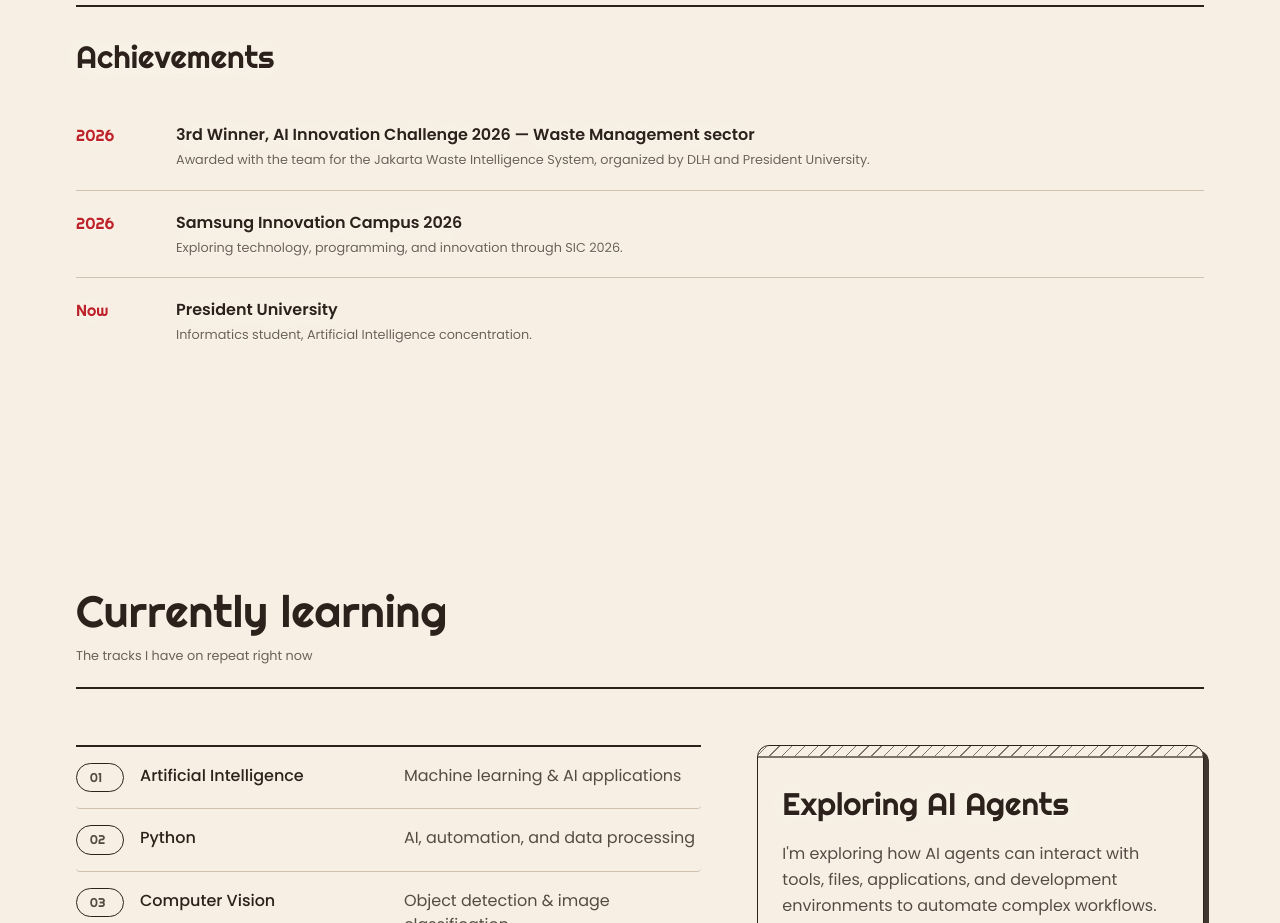
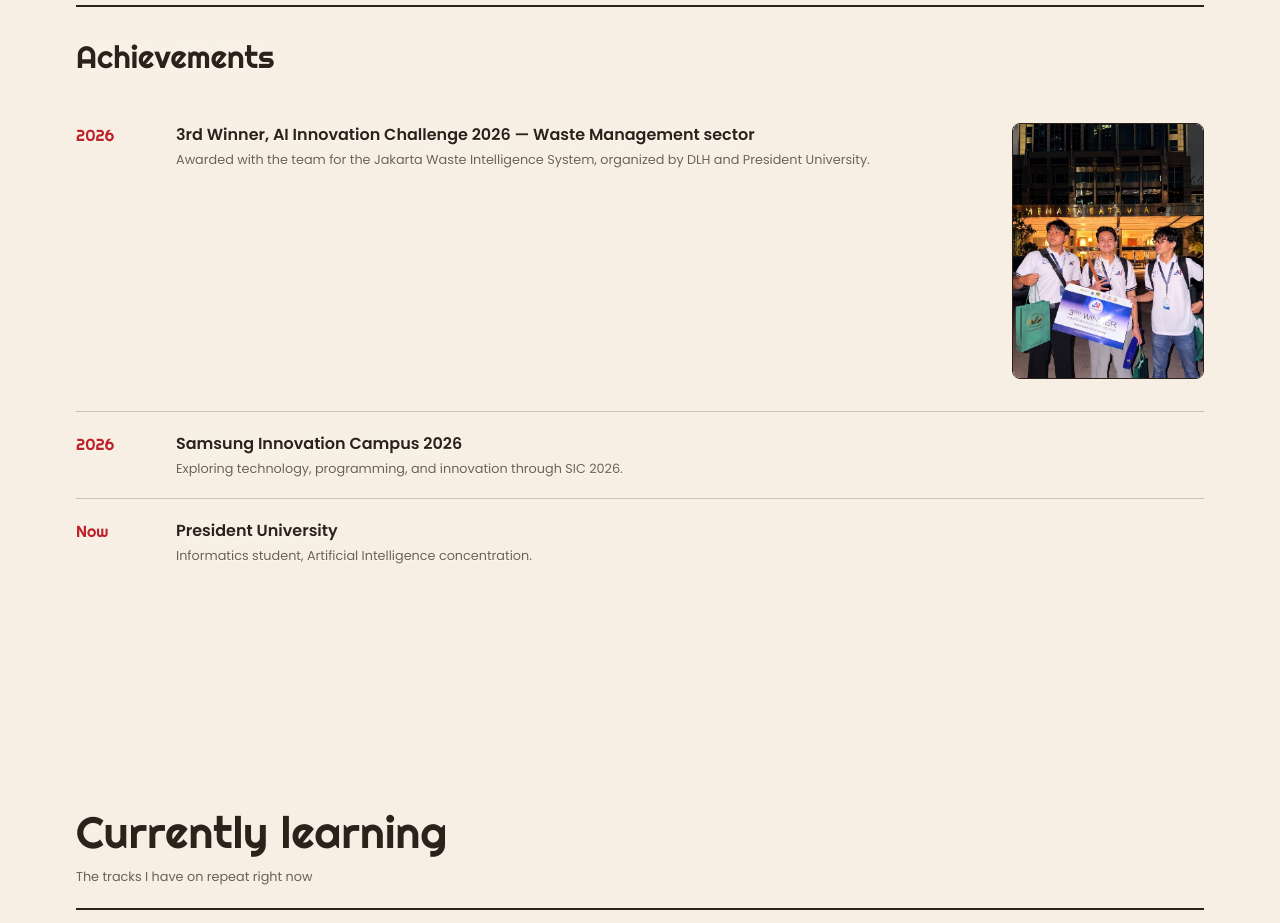
Before and after one commit to Ellbaayy/porto-GHBS, a Next.js app: page / in a window 1280 px wide. Shown: the part 4100-5023 px from the top of the page. Built offline with nearby package versions, Linux system fonts and the light colour scheme.

Commit message:
feat: showcase AI Innovation Challenge 2026 award photo

```diff
--- a/src/components/Projects.tsx
+++ b/src/components/Projects.tsx
@@ -1,6 +1,7 @@
 "use client";
 
 import { useCallback, useEffect, useRef, useState } from "react";
+import Image from "next/image";
 import { ChevronLeft, ChevronRight, CodeXml, ExternalLink } from "lucide-react";
 import gsap from "gsap";
 import { projects, achievements } from "@/data/portfolio";
@@ -168,7 +169,26 @@ export function Projects() {
                 className="grid grid-cols-[80px_1fr] gap-5 items-start py-5 border-b border-rule last:border-b-0 text-safe"
               >
                 <span className="font-display text-base text-accent tabular">{a.year}</span>
-                <div>
+                <div className="min-w-0">
+                  {a.image && (
+                    <a
+                      href={a.image}
+                      target="_blank"
+                      rel="noopener noreferrer"
+                      aria-label={`${a.title} (opens award photo in new tab)`}
+                      className="achievement-photo block float-right w-32 sm:w-40 md:w-48 ml-4 mb-3 rounded-md border-[1.5px] border-ink overflow-hidden no-underline"
+                    >
+                      <span className="relative block aspect-[3/4] bg-paper-2">
+                        <Image
+                          src={a.image}
+                          alt={a.alt ?? a.title}
+                          fill
+                          sizes="(max-width: 640px) 128px, (max-width: 768px) 160px, 192px"
+                          className="object-cover"
+                        />
+                      </span>
+                    </a>
+                  )}
                   <strong className="block text-base mb-1 text-ink">{a.title}</strong>
                   <p className="m-0 text-muted text-sm">{a.desc}</p>
                 </div>
--- a/src/data/portfolio.ts
+++ b/src/data/portfolio.ts
@@ -108,11 +108,19 @@ export const projects: Project[] = [
   },
 ];
 
-export const achievements = [
+export const achievements: {
+  year: string;
+  title: string;
+  desc: string;
+  image?: string;
+  alt?: string;
+}[] = [
   {
     year: "2026",
     title: "3rd Winner, AI Innovation Challenge 2026 — Waste Management sector",
     desc: "Awarded with the team for the Jakarta Waste Intelligence System, organized by DLH and President University.",
+    image: "/images/certifications/ai-innovation.jpeg",
+    alt: "Team holding the 3rd Winner trophy and award board at the Open Innovation Challenge hosted by the DKI Jakarta Provincial Government, Waste Management sector",
   },
   {
     year: "2026",
```
Also changed, not shown: public/images/certifications/ai-innovation.jpeg (added).
